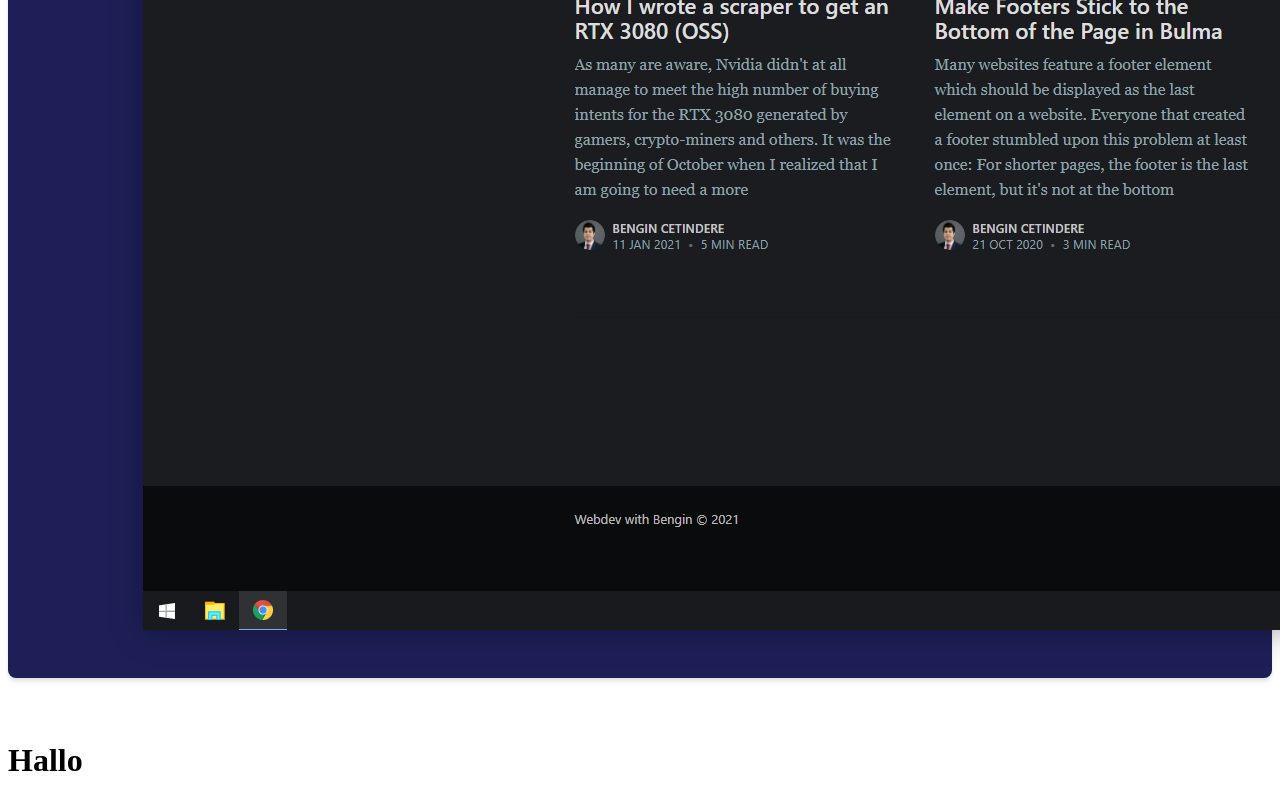
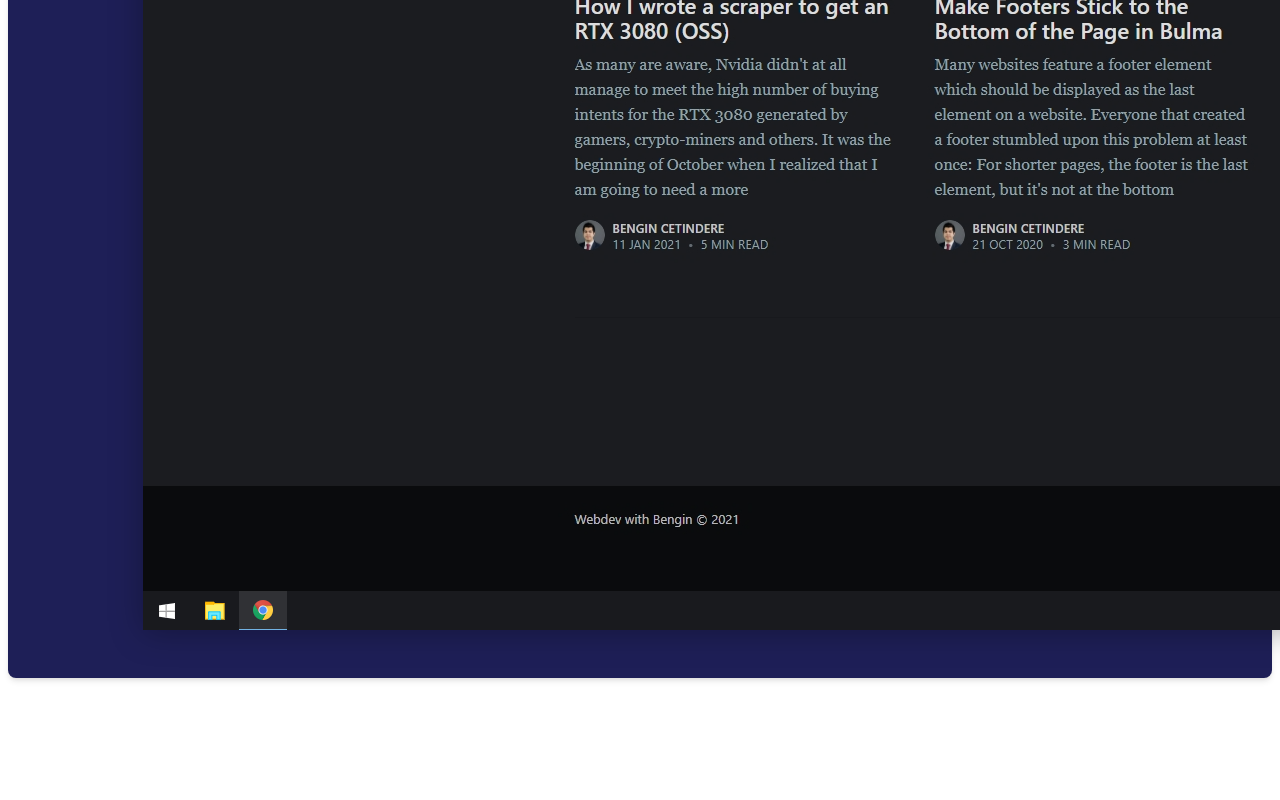
Before and after one commit to xdivby0/personal, a Next.js app: page / in a window 1280 px wide. Shown: the part 3860-4660 px from the top of the page. After the commit the page ends 4602 px from the top, so only its background shows below. Built offline with nearby package versions, Linux system fonts and the light colour scheme; a web font is replaced by a local one.

Commit message:
fix: remove Hallo test

```diff
--- a/pages/index.js
+++ b/pages/index.js
@@ -110,9 +110,6 @@ export default function Home() {
                     </div>
                     <img src="/blog.png" className="md:w-2/3 rounded-md shadow-png flex-shrink-0 self-center"/>
                 </div>
-                <div className="mb-16">
-                   <h1 className="font-black text-primary-font text-7xl">Hallo</h1>
-                </div>
             </div>
         </div>
         {/*<Link href="/about">About Page</Link>*/}
```
